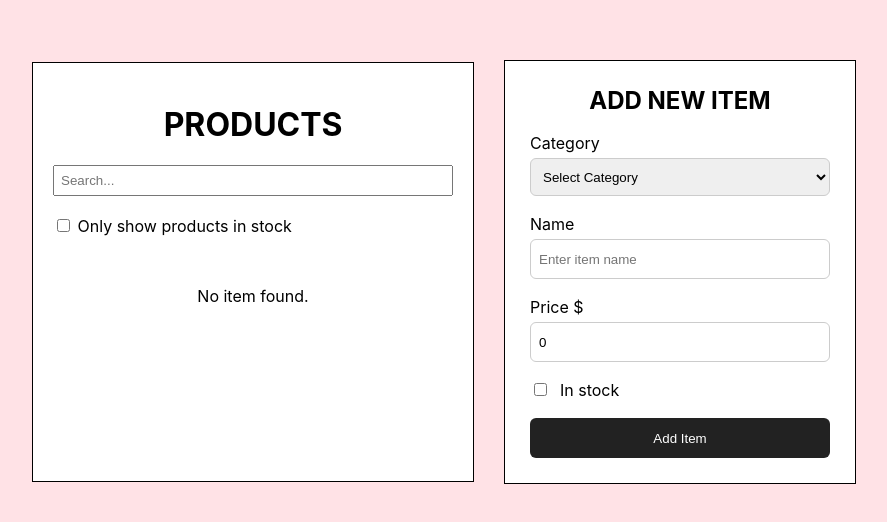
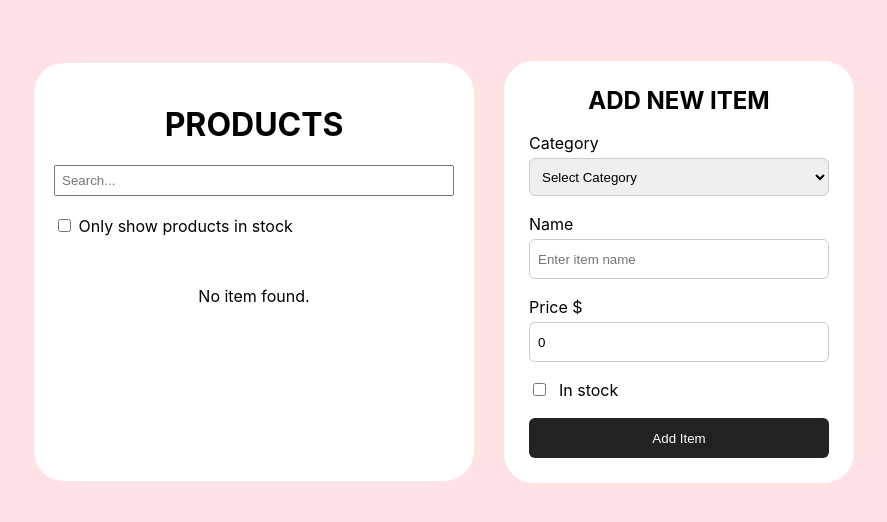
Before and after one commit to Zolboo123456/shop, a React (Create React App) app: page / in a window 1280 px wide. Shown: the part 128-650 px from the top of the page, without its empty margins (196-1083 px from the left). Built offline with nearby package versions, Linux system fonts and the light colour scheme.

Commit message:
finalized

```diff
--- a/src/App.js
+++ b/src/App.js
@@ -67,7 +67,14 @@ const App = () => {
         setDatabase={setDatabase}
         emojiMap={emojiMap}
       />
-      <AddItem database={database} setDatabase={setDatabase} />
+      <div
+        style={{
+          border: "none",
+          borderRadius: "30px",
+        }}
+      >
+        <AddItem database={database} setDatabase={setDatabase} />
+      </div>
     </div>
   );
 };
--- a/src/component/FilterableProductTable.js
+++ b/src/component/FilterableProductTable.js
@@ -15,7 +15,7 @@ const FilterableProductTable = ({
       style={{
         width: "400px",
         minHeight: "377.5px",
-        border: "1px solid black",
+        borderRadius: "30px",
         padding: "20px",
         backgroundColor: "white",
       }}
--- a/src/component/ProductTable.js
+++ b/src/component/ProductTable.js
@@ -46,7 +46,7 @@ const ProductTable = ({ info, checked, search, setDatabase, emojiMap }) => {
         {fruitData.length > 0 && (
           <tr>
             <th
-              colSpan="2"
+              colSpan="4"
               style={{
                 textAlign: "center",
                 padding: 12,
@@ -119,7 +119,7 @@ const ProductTable = ({ info, checked, search, setDatabase, emojiMap }) => {
 
         {vegetableData.length > 0 && (
           <tr>
-            <th colSpan="2" style={{ textAlign: "center", padding: 12 }}>
+            <th colSpan="4" style={{ textAlign: "center", padding: 12 }}>
               Vegetables
             </th>
           </tr>
--- a/src/component/addItem.js
+++ b/src/component/addItem.js
@@ -53,6 +53,9 @@ const AddItem = ({ setDatabase, database, rowData }) => {
         flexDirection: "column",
         gap: "18px",
         border: "black 1px solid",
+
+        border: "none",
+        borderRadius: "30px",
       }}
     >
       <h2 style={{ textAlign: "center", margin: 0 }}>ADD NEW ITEM</h2>
```
